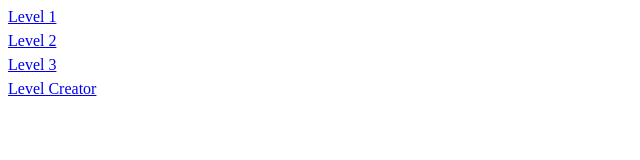
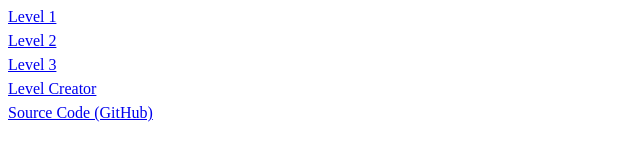
Before and after one commit to mortie/platformer, a plain HTML site: page index.html in a window 1280 px wide. Shown: the whole page, without its empty margins (0-640 px from the left). Drawn offline with Linux system fonts and the light colour scheme.

Commit message:
added source code link to index.html

```diff
--- a/index.html
+++ b/index.html
@@ -4,7 +4,7 @@
 		<meta charset="utf-8">
 		<title>Game</title>
 		<style>
-#levels a {
+a {
 	display: block;
 	height: 24px;
 }
@@ -18,5 +18,7 @@
 
 			<a href="creator/index.html">Level Creator</a>
 		</div>
+
+		<a href="https://github.com/mortie/platformer">Source Code (GitHub)</a>
 	</body>
 </html>
```
